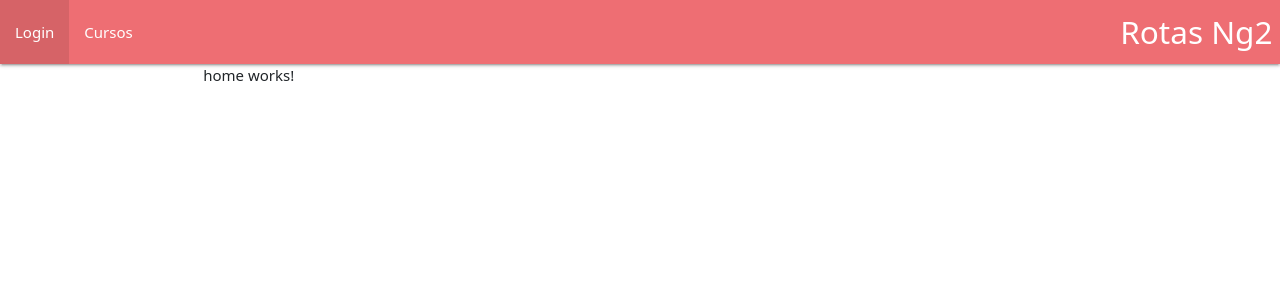
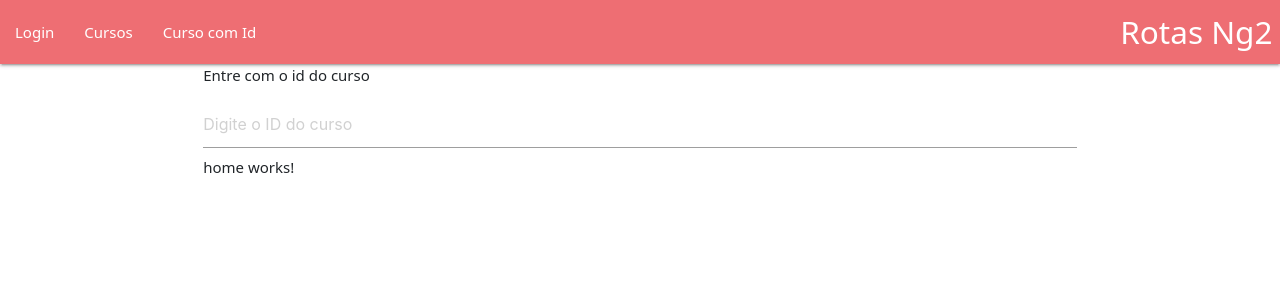
Before and after one commit to daniel-souto-rodrigues/first-project-angular, an Angular app: page / in a window 1280 px wide. Shown: the top 300 px of the page. Built offline with nearby package versions, Linux system fonts and the light colour scheme.

Commit message:
css em rotas, parametros, e escutando mudancas

```diff
--- a/src/app/app-routing.module.ts
+++ b/src/app/app-routing.module.ts
@@ -1,13 +1,15 @@
-import { ModuleWithProviders, NgModule } from '@angular/core';
+import { NgModule } from '@angular/core';
 import { RouterModule, Routes } from '@angular/router';
 import { HomeComponent } from './home/home.component';
 import { LoginComponent } from './login/login.component';
 import { CursosComponent } from './cursos/cursos.component';
+import { CursosDetalheComponent } from './cursos/cursos-detalhe/cursos-detalhe.component';
 
 const routes: Routes = [
   { path: '', component: HomeComponent },
   { path: 'login', component: LoginComponent},
   { path: 'cursos', component: CursosComponent},
+  { path: 'curso/:id', component: CursosDetalheComponent}
 ];
 
 @NgModule({
--- a/src/app/app.component.html
+++ b/src/app/app.component.html
@@ -1,4 +1,3 @@
-
 <!-- nav menu -->
 <nav>
   <div class="nav-wrapper">
@@ -6,9 +5,14 @@
     <ul id="nav-mobile" class="left hide-on-med-and-down">
       <li routerLinkActive="active"><a routerLink="/login">Login</a></li>
       <li routerLinkActive="active"><a routerLink="/cursos">Cursos</a></li>
+      <li routerLinkActive="active">
+        <a [routerLink]="['/curso', idCurso.value]">Curso com Id</a>
+      </li>
     </ul>
   </div>
 </nav>
 <div class="container">
+  <p>Entre com o id do curso</p>
+  <input #idCurso type="text" placeholder="Digite o ID do curso" />
   <router-outlet></router-outlet>
 </div>
--- /dev/null
+++ b/src/app/cursos/cursos-detalhe/cursos-detalhe-component.html
@@ -0,0 +1 @@
+<p>{{id}}</p>
--- a/src/app/cursos/cursos-detalhe/cursos-detalhe.component.ts
+++ b/src/app/cursos/cursos-detalhe/cursos-detalhe.component.ts
@@ -1,14 +1,31 @@
 import { Component, OnInit } from '@angular/core';
+import { ActivatedRoute } from '@angular/router';
+import { Subscription } from 'rxjs';
 
 @Component({
   selector: 'app-cursos-detalhe',
-  template: `<p>cursos-detalhe works!</p>`
+  templateUrl: './cursos-detalhe-component.html'
 })
 export class CursosDetalheComponent implements OnInit {
 
-  constructor() { }
+  id!: string;
+  inscricao!: Subscription;
+
+  constructor(private route: ActivatedRoute) {
+    // this.id = this.route.snapshot.params['id'];
+    // console.log(this.id);
+  }
 
   ngOnInit(): void {
+    this.inscricao = this.route.params.subscribe(
+      (params: any) => {
+        this.id = params['id'];
+      }
+    );
+  }
+
+  ngOnDestroy(){
+    this.inscricao.unsubscribe();
   }
 
 }
--- a/src/app/cursos/cursos.component.html
+++ b/src/app/cursos/cursos.component.html
@@ -5,6 +5,3 @@
         {{curso}}
     </li>
 </ul>
-
-
-<app-cursos-detalhe></app-cursos-detalhe>
```
